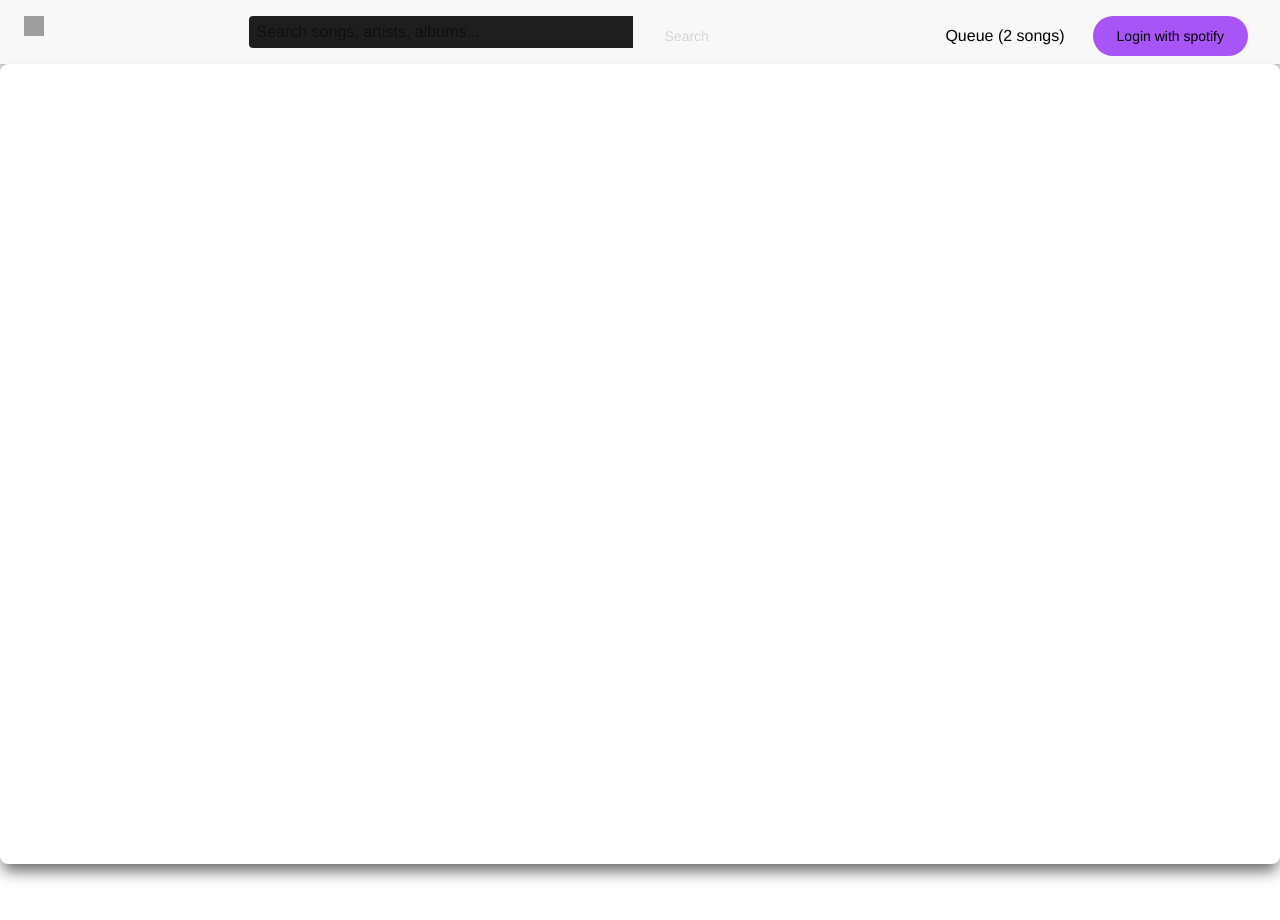
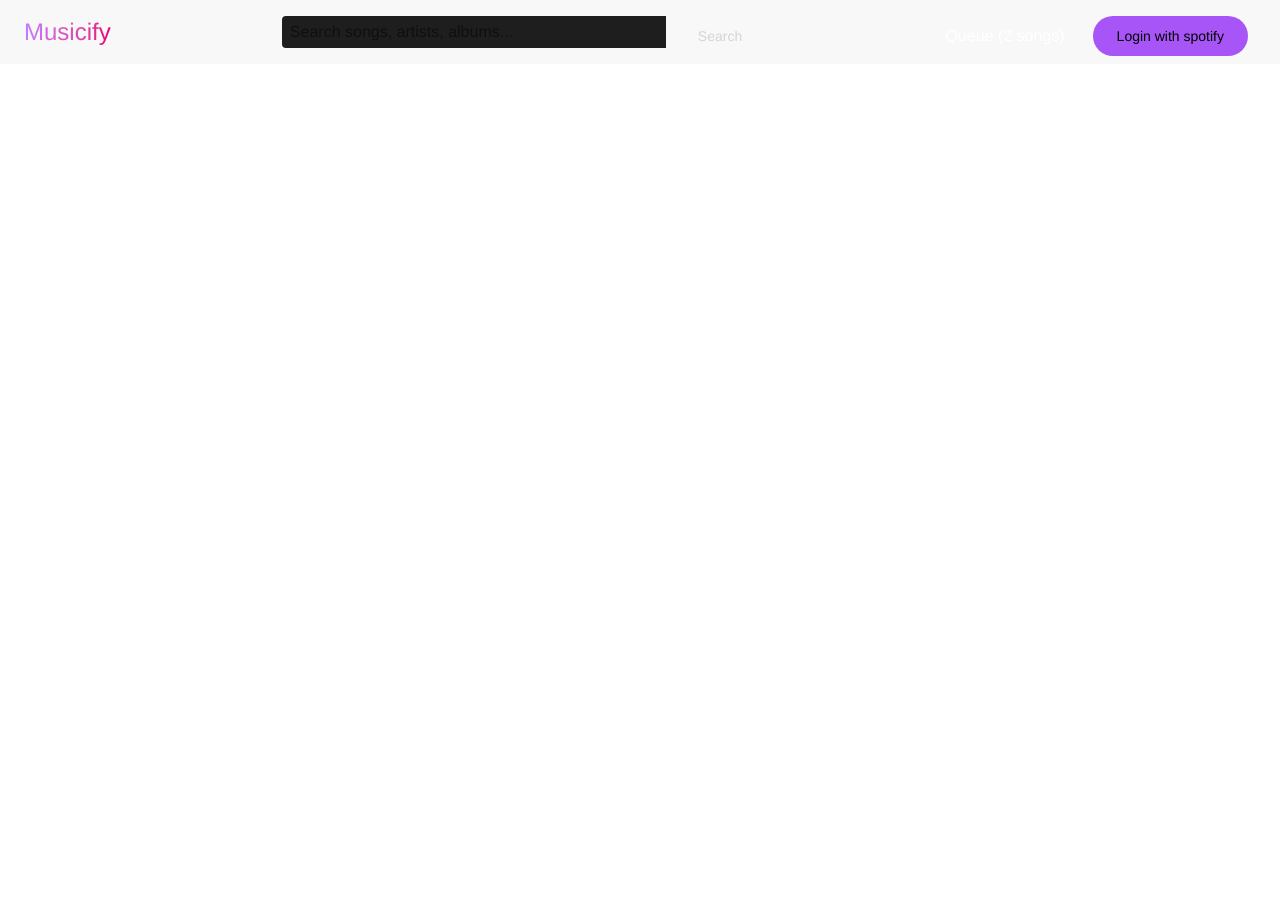
Before and after one commit to SRIVAS239/musicify, a React (Vite) app: page / in a window 1280 px wide. Shown: the top 920 px of the page. After the commit the page ends 800 px from the top, so only its background shows below. Built offline with nearby package versions, Linux system fonts and the light colour scheme; grey boxes are pictures that could not be loaded.

Commit message:
Ui fixes for navbar + contaienr

```diff
--- a/src/App.tsx
+++ b/src/App.tsx
@@ -15,7 +15,7 @@ import Callback from "./pages/Callback";
 const AppLayout: React.FC = () => {
   return (
     <Provider store={appStore}>
-      <div className="bg-surface min-h-screen pb-24" >
+      <div className="bg-bg-base min-h-screen" >
         <Header />
         {/* <Body/> */}
         <Outlet />
--- a/src/components/Header.tsx
+++ b/src/components/Header.tsx
@@ -1,4 +1,3 @@
-import { LOGO_URL } from "../utils/constants";
 import { useEffect } from "react";
 import useDetectOnlineStatus from "../utils/useDetectOnlineStatus";
 import { Link } from "react-router";
@@ -22,8 +21,10 @@ const Header: React.FC = () => {
   return (
     <div className="header flex justify-between bg-bg-surface shadow-lg h-16 px-6 py-4">
       <div className="logo">
-        <div className="logo-img">
-          <img className="w-5 h-5" src={LOGO_URL} alt="logo" />
+        <div className="logo-text">
+          <h1 className="text-2xl font-bold bg-gradient-to-r from-purple-400 to-pink-600 bg-clip-text text-transparent">
+            Musicify
+          </h1>
           {/* <StatusIndicator status={onlineStatus ? "online" : "offline"} /> */}
         </div>
       </div>
@@ -33,7 +34,9 @@ const Header: React.FC = () => {
       <div className="nav-items">
         <ul className="flex items-center space-x-3">
           <li className="px-2">
-            <Link to="/queue">Queue ({queueData.length} songs)</Link>
+            <Link to="/queue" className="text-white hover:text-purple-400 transition-colors">
+              Queue ({queueData.length} songs)
+            </Link>
           </li>
           <li className="px-2">
             <Button variant="primary" size="md" onClick={initiateLogin}>
--- a/src/components/layout/AppContainer.tsx
+++ b/src/components/layout/AppContainer.tsx
@@ -3,7 +3,7 @@ import Player from '../MusicPlayer/Player'
 
 const AppContainer = () => {
   return (
-    <div className="app-container pb-24 overflow-x-hidden">
+    <div className="app-container overflow-x-hidden">
         <CardContainer />
         <Player />
     </div>
--- a/src/components/layout/CardContainer.tsx
+++ b/src/components/layout/CardContainer.tsx
@@ -12,7 +12,7 @@ const CardContainer: React.FC = () => {
   console.log("CardContainer track data:", trackData);
 
   return (
-    <div className="p-6 overflow-hidden">
+    <div className="p-6 pb-32 overflow-hidden">
       {cardData && cardData.length > 0 ? (
         <>
           <h2 className="text-2xl font-bold mb-4">Albums</h2>
--- a/src/index.css
+++ b/src/index.css
@@ -7,6 +7,12 @@
   cursor: default;
 }
 
+body, html {
+  margin: 0;
+  padding: 0;
+  overflow-x: hidden;
+}
+
 a, button {
   cursor: pointer;
 }
--- a/src/styles/component.css
+++ b/src/styles/component.css
@@ -1,11 +1,7 @@
 .app-container {
   display: flex;
   flex-direction: column;
-  min-height: 100vh;
+  min-height: calc(100vh - 4rem);
   background: var(--color-bg-base);
   color: var(--color-fg-primary);
-  border-radius: var(--radius-lg);
-  box-shadow: var(--shadow-lg);
-  border: 1px solid var(--color-border);
-  padding: var(--spacing-6);
 }
```
